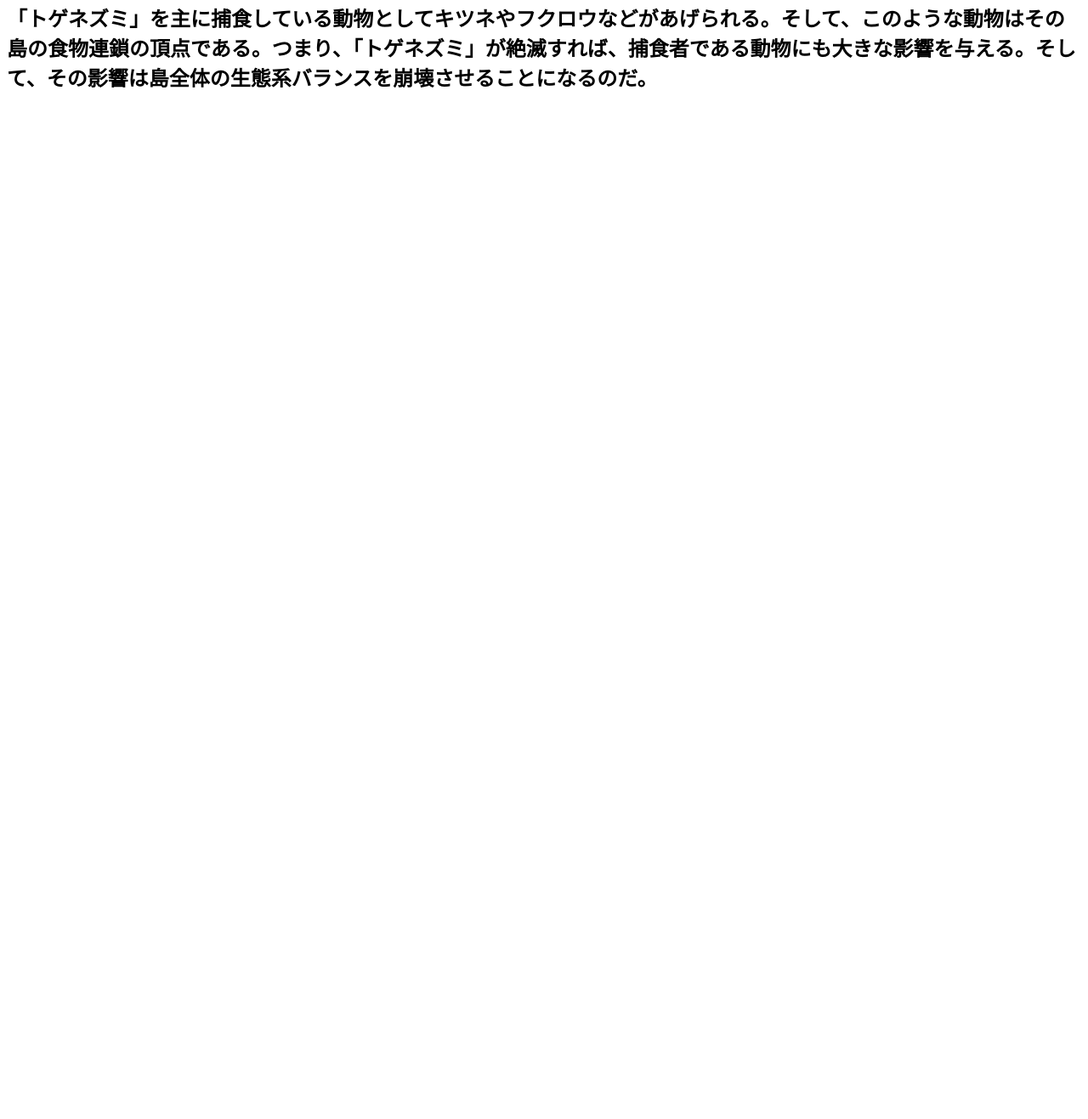
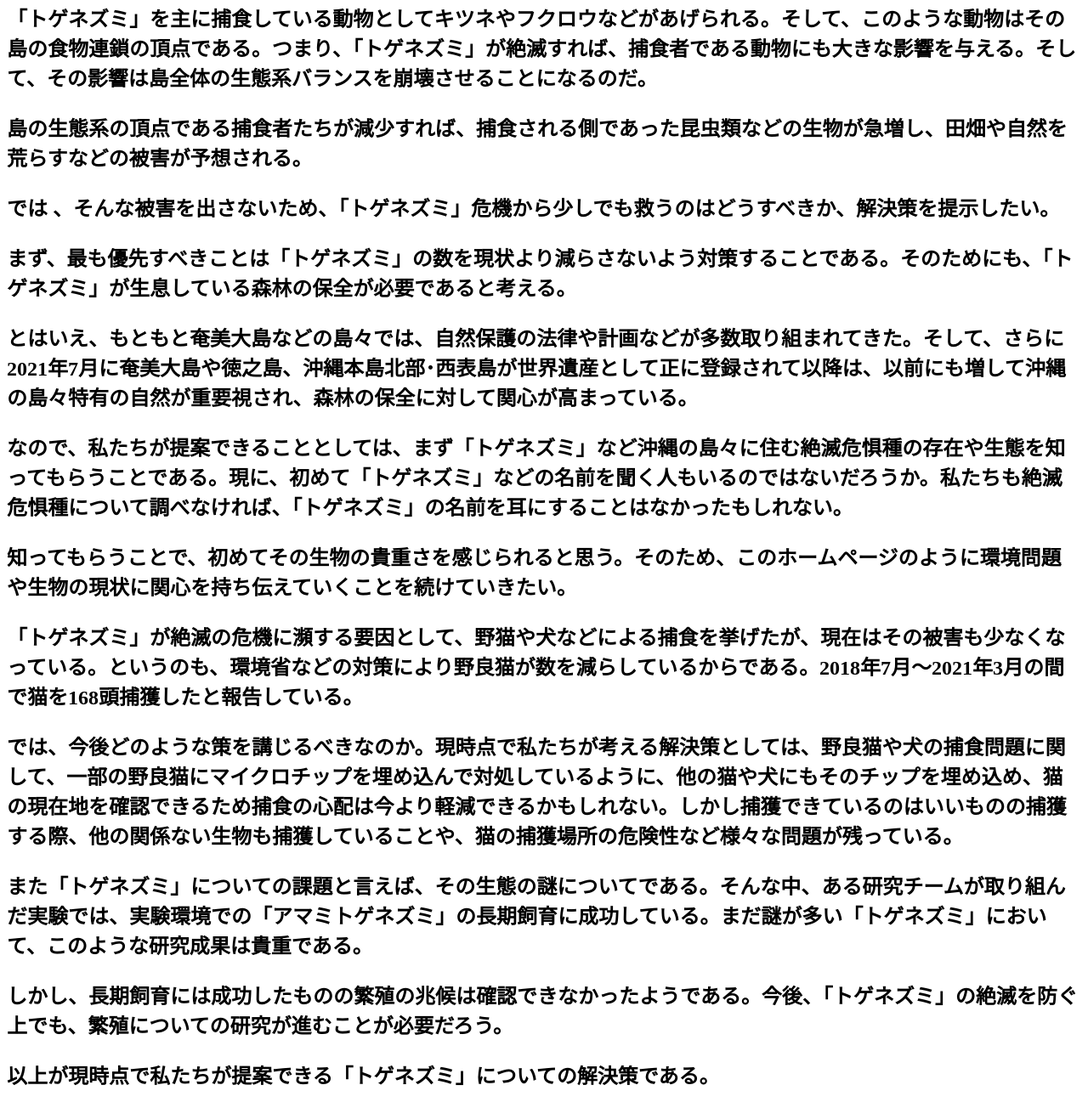
Before and after one commit to e2259104/Dor.-, a plain HTML site: page index.html in a window 1280 px wide. Shown: the part 1163-2480 px from the top of the page at 85% size. Before the commit the page ends 1448 px from the top, so only its background shows below. Drawn offline with Linux system fonts and the light colour scheme.

Commit message:
Update index.html

```diff
--- a/index.html
+++ b/index.html
@@ -22,21 +22,21 @@
 
  <h2>絶滅の危機に瀕する<b>ネズミ</b>たち
 
- <p>まずは、<b>ネズミ</b>について紹介する。その中でも特に取り上げたいのが、「トゲネズミ」と「カヤネズミ」である。
-
- <p>数ある絶滅危惧種のネズミの中からこの2種を選んだ理由は、この2種の存在が私たち人間や自然に大きな影響を与える可能性があるからである。
+<p>まずは、<b>ネズミ</b>について紹介する。その中でも特に取り上げたいのが、「トゲネズミ」と「カヤネズミ」である。 <p>数ある絶滅危惧種のネズミの中からこの2種を選んだ理由は、この2種の存在が私たち人間や自然に大きな影響を与える可能性があるからである。
 
 <p>では、最初に「トゲネズミ」から紹介しよう。
 
 <p>「トゲネズミ」は、夜行性で森林に生息し、スタジイと呼ばれる樹木の木の実、カエルや昆虫類、カニなどの甲殻類も食べるなど雑食である。「トゲネズミ」という名前の由来は、背中を覆う硬いトゲ状の毛からとられたものである。
 
+
 <p>そして「トゲネズミ」と呼ばれるトゲネズミ類は世界で「アマミトゲネズミ」「トクノシマトゲネズミ」「オキナワトゲネズミ」の3種であり、いずれも日本の固有種である。そして、3種とも国の天然記念物に指定されている。
+
 
 <p>では、そんな「トゲネズミ」が一体どのような危機に瀕し、私たちにどんな影響を与える可能性があるのか説明すると共に、解決策を提案したい。
 
 <p>「トゲネズミ」が絶滅危惧種である要因として、大きく2つある。1つ目が、森林伐採による生息地の減少である。「トゲネズミ」は、森林に生息しているため、 生息地の減少は「トゲネズミ」の絶滅に多大な影響を与えている。
 
-<p>2つ目は、野猫や犬などといった捕食者の侵入である。本来その島にいなかった外来種の生物が侵入することで「トゲネズミ」を捕食し、その結果「トゲネズミ」の数が急減しているのだ。
+<p>2つ目は、野猫や犬などといった捕食者の侵入である。本来その島にいなかった外来種の生物が侵入することで「トゲネズミ」を捕食し、その結果「トゲネズミ」の数が減少している。
 
 <p>ここまで「トゲネズミ」が絶滅危惧に瀕している要因について触れたが、次にその「トゲネズミ」が一体どんな影響を私たちに与えているかを説明しよう。
 
@@ -48,6 +48,31 @@
 
 <p>では 、そんな被害を出さないため、「トゲネズミ」危機から少しでも救うのはどうすべきか、解決策を提示したい。
 
+<p>まず、最も優先すべきことは「トゲネズミ」の数を現状より減らさないよう対策することである。そのためにも、「トゲネズミ」が生息している森林の保全が必要であると考える。
+
+<p>とはいえ、もともと奄美大島などの島々では、自然保護の法律や計画などが多数取り組まれてきた。そして、さらに2021年7月に奄美大島や徳之島、沖縄本島北部･西表島が世界遺産として正に登録されて以降は、以前にも増して沖縄の島々特有の自然が重要視され、森林の保全に対して関心が高まっている。
+
+<p>なので、私たちが提案できることとしては、まず「トゲネズミ」など沖縄の島々に住む絶滅危惧種の存在や生態を知ってもらうことである。現に、初めて「トゲネズミ」などの名前を聞く人もいるのではないだろうか。私たちも絶滅危惧種について調べなければ、「トゲネズミ」の名前を耳にすることはなかったもしれない。
+
+<p>知ってもらうことで、初めてその生物の貴重さを感じられると思う。そのため、このホームページのように環境問題や生物の現状に関心を持ち伝えていくことを続けていきたい。
+
+<p>「トゲネズミ」が絶滅の危機に瀕する要因として、野猫や犬などによる捕食を挙げたが、現在はその被害も少なくなっている。というのも、環境省などの対策により野良猫が数を減らしているからである。2018年7月～2021年3月の間で猫を168頭捕獲したと報告している。
+
+<p>では、今後どのような策を講じるべきなのか。現時点で私たちが考える解決策としては、野良猫や犬の捕食問題に関して、一部の野良猫にマイクロチップを埋め込んで対処しているように、他の猫や犬にもそのチップを埋め込め、猫の現在地を確認できるため捕食の心配は今より軽減できるかもしれない。しかし捕獲できているのはいいものの捕獲する際、他の関係ない生物も捕獲していることや、猫の捕獲場所の危険性など様々な問題が残っている。
+
+<p>また「トゲネズミ」についての課題と言えば、その生態の謎についてである。そんな中、ある研究チームが取り組んだ実験では、実験環境での「アマミトゲネズミ」の長期飼育に成功している。まだ謎が多い「トゲネズミ」において、このような研究成果は貴重である。
+
+<p> しかし、長期飼育には成功したものの繁殖の兆候は確認できなかったようである。今後、「トゲネズミ」の絶滅を防ぐ上でも、繁殖についての研究が進むことが必要だろう。
+
+<p>以上が現時点で私たちが提案できる「トゲネズミ」についての解決策である。
+
  <p>
 
+
+
+
+
+
+
+
   </body>
```
Lines whose indentation alone changed are shown as unchanged.
